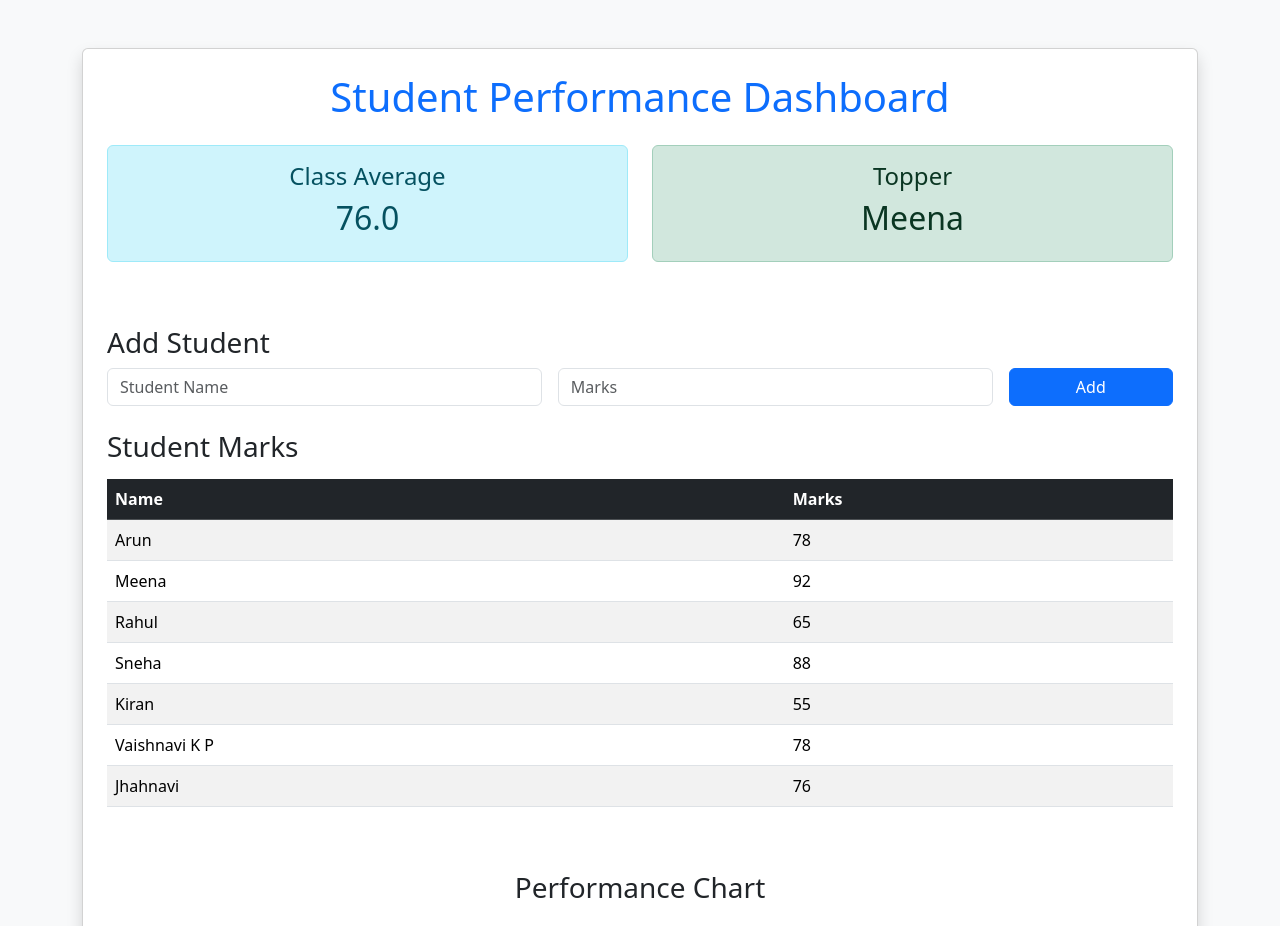
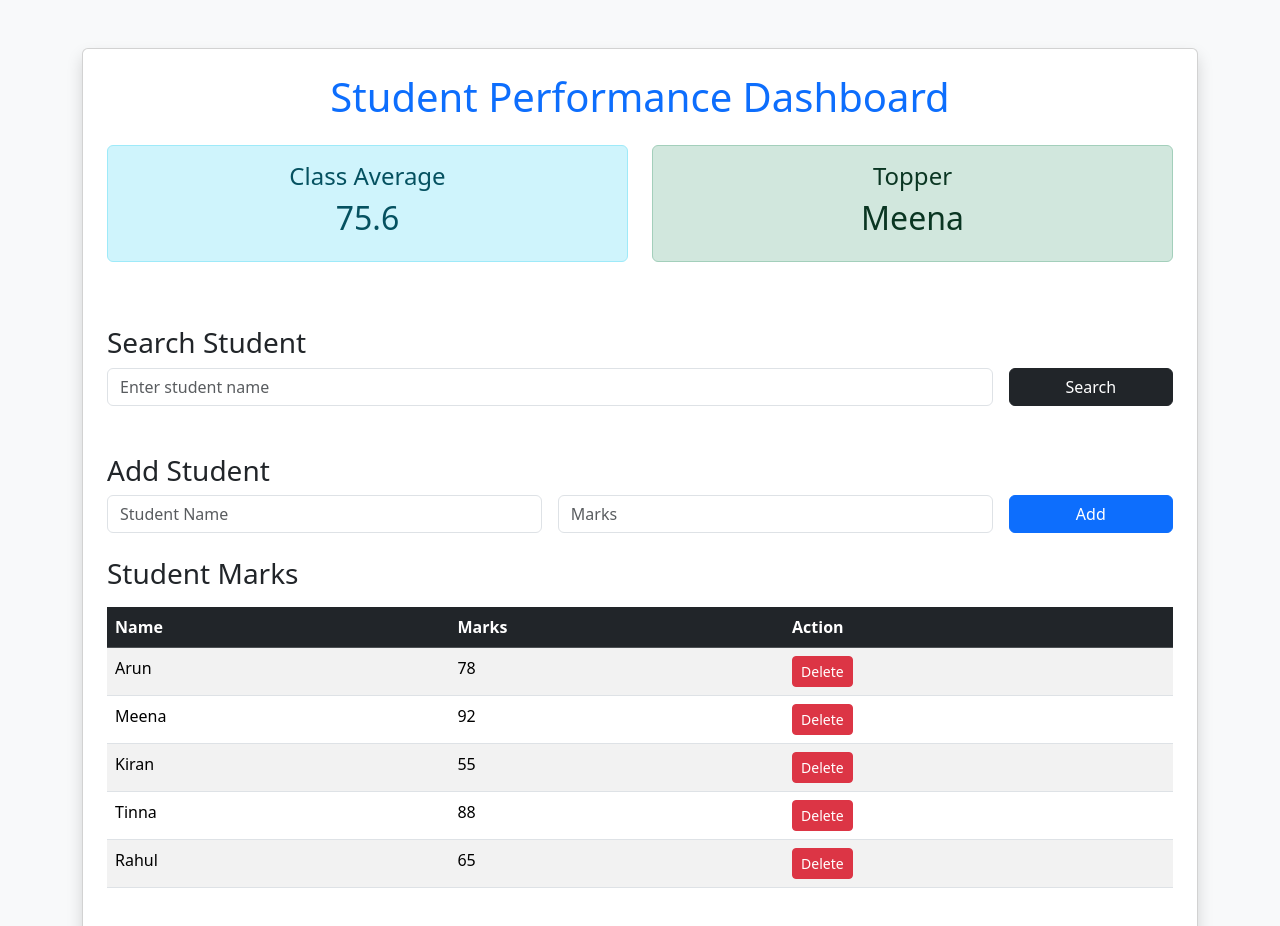
Before and after one commit to vaishnavikp156/student-performance-dashboard, a Flask app: page / in a window 1280 px wide. Shown: the top 926 px of the page. Run offline with Flask 3, Linux system fonts and the light colour scheme.

Commit message:
Added delete feature and fixed matplotlib crash

```diff
--- a/app.py
+++ b/app.py
@@ -1,7 +1,10 @@
 from flask import Flask, render_template, request, redirect
 import csv
+
+import matplotlib
+matplotlib.use("Agg")
+
 import matplotlib.pyplot as plt
-
 
 app = Flask(__name__)
 
@@ -9,43 +12,72 @@ app = Flask(__name__)
 def home():
     students = {}
 
+    search = request.args.get("search")
+
+    # read csv
     with open("marks.csv", "r") as file:
         reader = csv.DictReader(file)
         for row in reader:
-            students[row["Name"]] = int(row["Marks"])
+            name = row["Name"]
+            marks = int(row["Marks"])
 
-    average = sum(students.values()) / len(students)
-    topper = max(students, key=students.get)
+            if search:
+                if search.lower() in name.lower():
+                    students[name] = marks
+            else:
+                students[name] = marks
 
-        # Create graph
-    names = list(students.keys())
-    marks = list(students.values())
+    # calculations
+    average = sum(students.values()) / len(students) if students else 0
+    topper = max(students, key=students.get) if students else "None"
 
-    plt.figure(figsize=(8,5))
-    plt.bar(names, marks)
-    plt.xlabel("Students")
-    plt.ylabel("Marks")
-    plt.title("Student Performance Chart")
+    # create chart
+    if students:
+        names = list(students.keys())
+        marks = list(students.values())
 
-    plt.savefig("static/chart.png")
-    plt.close()
-
+        plt.figure(figsize=(8,5))
+        plt.bar(names, marks)
+        plt.xlabel("Students")
+        plt.ylabel("Marks")
+        plt.title("Student Performance Chart")
+        plt.savefig("static/chart.png")
+        plt.close()
 
     return render_template("index.html",
                            students=students,
                            average=average,
-                           topper=topper)
+                           topper=topper,
+                           search=search)
 
 @app.route("/add", methods=["POST"])
 def add_student():
     name = request.form["name"]
     marks = request.form["marks"]
 
-    # append to csv
     with open("marks.csv", "a") as file:
         file.write(f"\n{name},{marks}")
 
     return redirect("/")
 
+@app.route("/delete", methods=["POST"])
+def delete_student():
+    name = request.form["name"]
+    rows = []
+
+    with open("marks.csv", "r") as file:
+        reader = csv.DictReader(file)
+        for row in reader:
+            if row["Name"] != name:
+                rows.append(row)
+
+    with open("marks.csv", "w", newline="") as file:
+        writer = csv.DictWriter(file, fieldnames=["Name", "Marks"])
+        writer.writeheader()
+        writer.writerows(rows)
+
+    return redirect("/")
+
+
 if __name__ == "__main__":
     app.run()
--- a/marks.csv
+++ b/marks.csv
@@ -1,9 +1,7 @@
 Name,Marks
 Arun,78
 Meena,92
+Kiran,55
+Tinna,88
+
 Rahul,65
-Sneha,88
-Kiran,55
-
-Vaishnavi K P,78
-Jhahnavi,76
--- a/templates/index.html
+++ b/templates/index.html
@@ -30,6 +30,19 @@
             </div>
         </div>
 
+        <h3 class="mt-4">Search Student</h3>
+
+<form method="GET" action="/" class="row g-3 mb-4">
+    <div class="col-md-10">
+        <input type="text" name="search" class="form-control" placeholder="Enter student name">
+    </div>
+
+    <div class="col-md-2">
+        <button type="submit" class="btn btn-dark w-100">Search</button>
+    </div>
+</form>
+
+
         <h3 class="mt-4">Add Student</h3>
 
 <form action="/add" method="POST" class="row g-3 mb-4">
@@ -54,6 +67,7 @@
                 <tr>
                     <th>Name</th>
                     <th>Marks</th>
+                    <th>Action</th>
                 </tr>
             </thead>
 
@@ -62,15 +76,28 @@
     <tr>
         <td>{{ name }}</td>
         <td>{{ mark }}</td>
+        <td>
+            <form action="/delete" method="POST" style="display:inline;">
+                <input type="hidden" name="name" value="{{ name }}">
+                <button type="submit" class="btn btn-danger btn-sm">Delete</button>
+            </form>
+
+        </td>
     </tr>
     {% endfor %}
 </tbody>
+
         </table>
+        {% if students %}
 <h3 class="mt-5 text-center">Performance Chart</h3>
 
 <div class="text-center">
     <img src="{{ url_for('static', filename='chart.png') }}" class="img-fluid mt-3">
 </div>
+{% else %}
+<p class="text-center text-danger mt-4">No student found.</p>
+{% endif %}
+
 
 
     </div>
```
Also changed, not shown: static/chart.png. Lines whose indentation alone changed are shown as unchanged.
